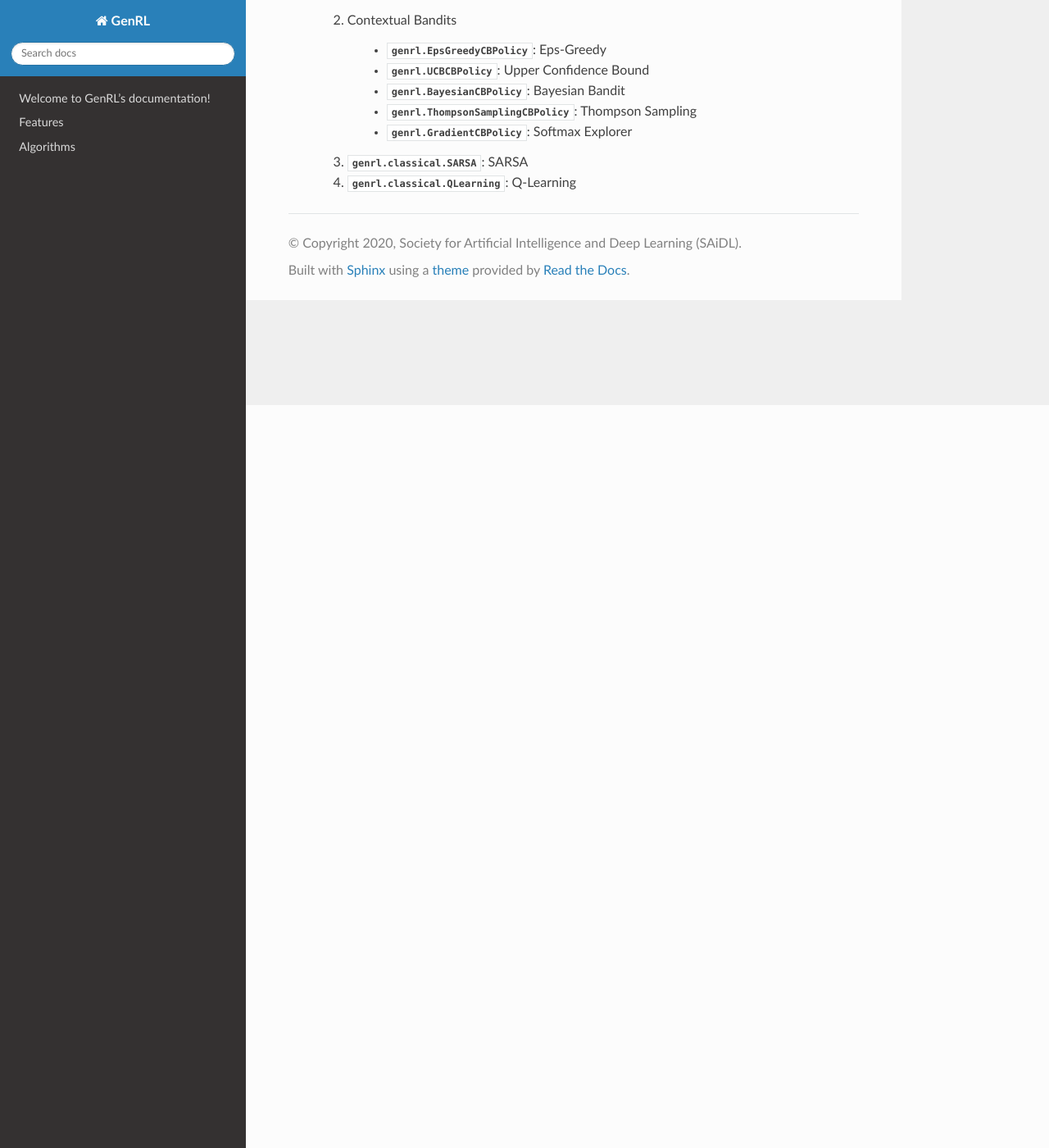
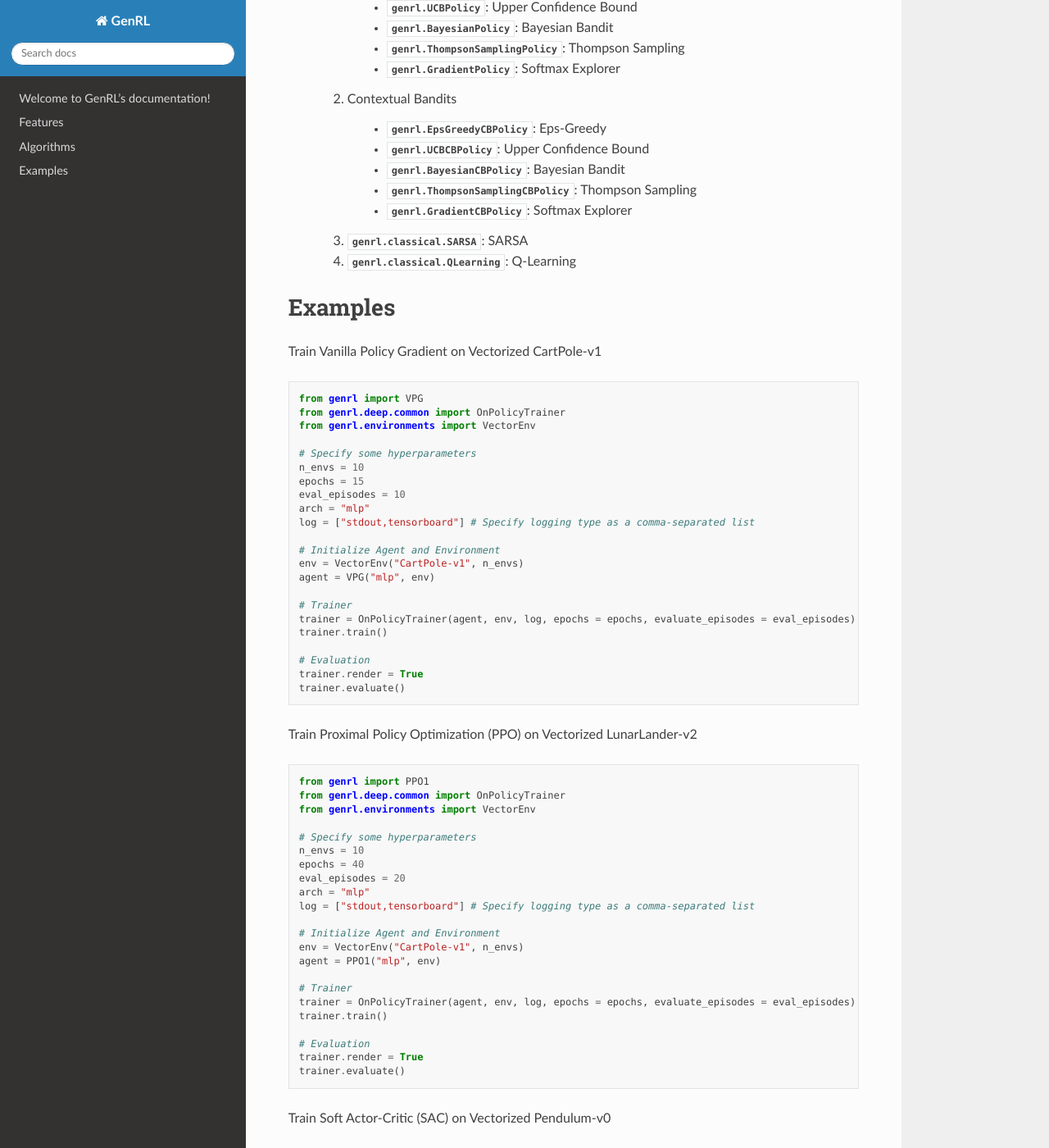
Before and after one commit to SforAiDl/genrl, a Sphinx documentation site: the page built from docs/source/index.rst, in a window 1280 px wide and 1400 px high, scrolled down 906 px. Shown: the whole window at 82% size. Built offline with Sphinx 7.4.7 and the Read the Docs theme 2.0.0, drawn with Linux system fonts in a browser that asks for light colours; some of the changed text lies outside the part shown.

Commit message:
Some details in index.rst

```diff
--- a/docs/source/index.rst
+++ b/docs/source/index.rst
@@ -10,6 +10,9 @@
    :maxdepth: 2
    :caption: Contents:
 
+Reinforcement Learning is moving faster than ever before. Our goal in creating GenRL is to
+create modular reusable code spanning all of Reinforcement Learning. At the same time, we also
+want to keep up good software engineering and open source software practices.
 
 Features
 ========
@@ -53,3 +56,87 @@
 
       3. :mod:`genrl.classical.SARSA`: SARSA
       4. :mod:`genrl.classical.QLearning`: Q-Learning
+
+Examples
+========
+
+Train Vanilla Policy Gradient on Vectorized CartPole-v1
+
+.. code-block:: python
+
+      from genrl import VPG
+      from genrl.deep.common import OnPolicyTrainer
+      from genrl.environments import VectorEnv
+
+      # Specify some hyperparameters
+      n_envs = 10
+      epochs = 15
+      eval_episodes = 10
+      arch = "mlp"
+      log = ["stdout,tensorboard"] # Specify logging type as a comma-separated list
+
+      # Initialize Agent and Environment
+      env = VectorEnv("CartPole-v1", n_envs)
+      agent = VPG("mlp", env)
+
+      # Trainer
+      trainer = OnPolicyTrainer(agent, env, log, epochs = epochs, evaluate_episodes = eval_episodes)
+      trainer.train()
+
+      # Evaluation
+      trainer.render = True
+      trainer.evaluate()
+
+Train Proximal Policy Optimization (PPO) on Vectorized LunarLander-v2
+
+.. code-block:: python
+
+      from genrl import PPO1
+      from genrl.deep.common import OnPolicyTrainer
+      from genrl.environments import VectorEnv
+
+      # Specify some hyperparameters
+      n_envs = 10
+      epochs = 40
+      eval_episodes = 20
+      arch = "mlp"
+      log = ["stdout,tensorboard"] # Specify logging type as a comma-separated list
+
+      # Initialize Agent and Environment
+      env = VectorEnv("CartPole-v1", n_envs)
+      agent = PPO1("mlp", env)
+
+      # Trainer
+      trainer = OnPolicyTrainer(agent, env, log, epochs = epochs, evaluate_episodes = eval_episodes)
+      trainer.train()
+
+      # Evaluation
+      trainer.render = True
+      trainer.evaluate()
+
+Train Soft Actor-Critic (SAC) on Vectorized Pendulum-v0
+
+.. code-block:: python
+
+      from genrl import PPO1
+      from genrl.deep.common import OffPolicyTrainer
+      from genrl.environments import VectorEnv
+
+      # Specify some hyperparameters
+      n_envs = 10
+      epochs = 40
+      eval_episodes = 20
+      arch = "mlp"
+      log = ["stdout,tensorboard"] # Specify logging type as a comma-separated list
+
+      # Initialize Agent and Environment
+      env = VectorEnv("Pendulum-v0", n_envs)
+      agent = SAC("mlp", env)
+
+      # Trainer
+      trainer = OffPolicyTrainer(agent, env, log, epochs = epochs, evaluate_episodes = eval_episodes)
+      trainer.train()
+
+      # Evaluation
+      trainer.render = True
+      trainer.evaluate()
```
